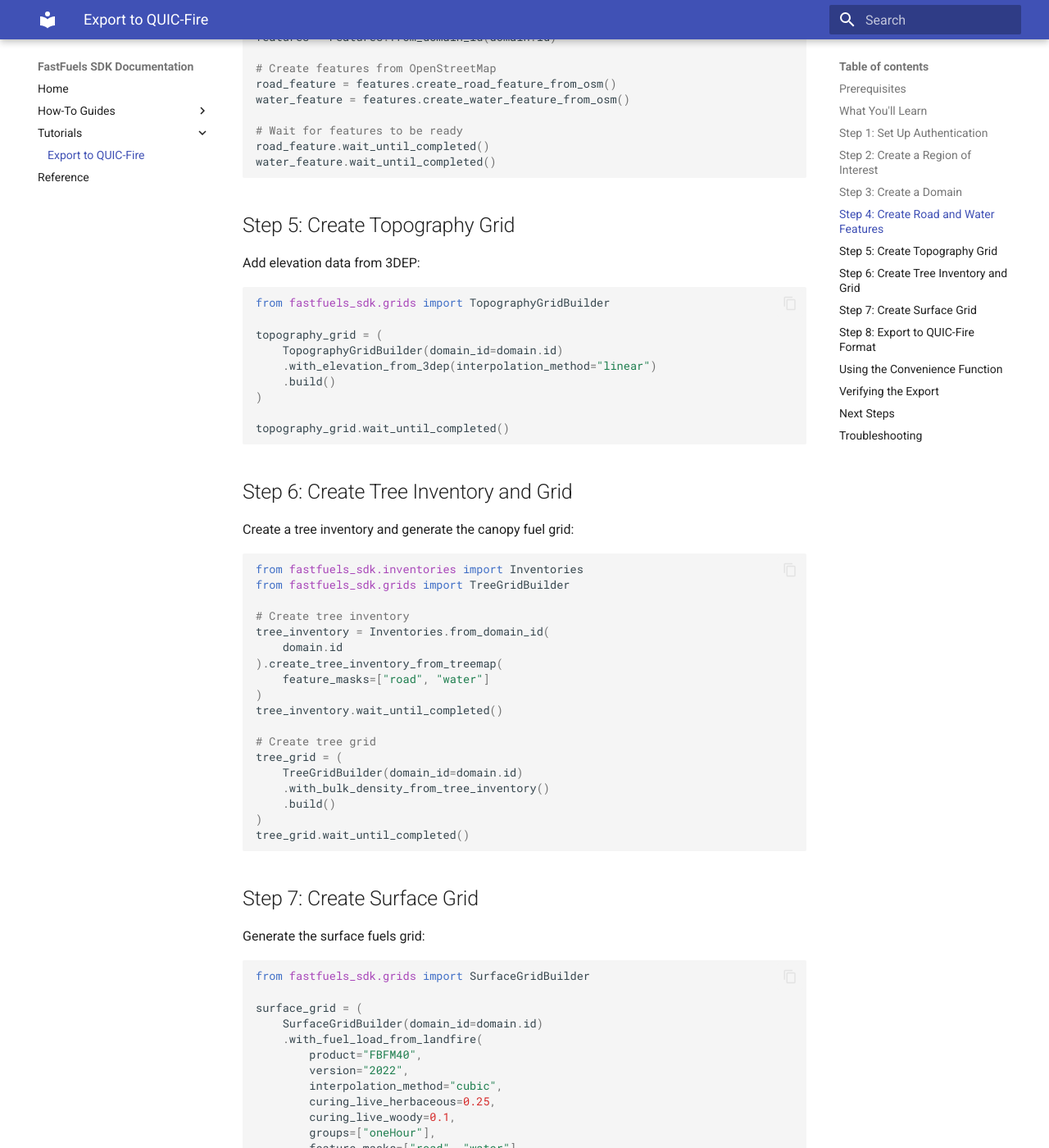
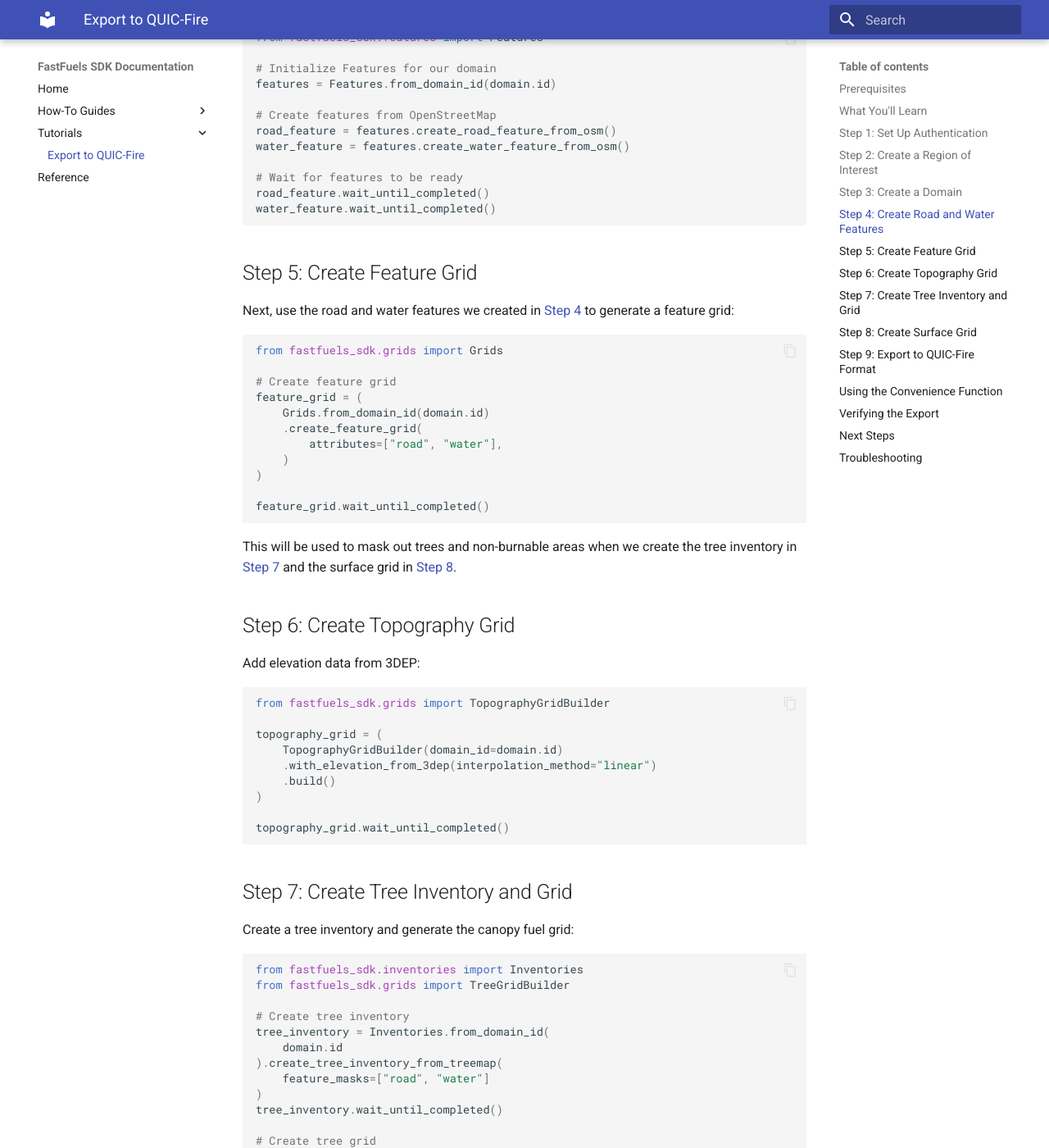
Before and after one commit to silvxlabs/fastfuels-sdk-python, an MkDocs documentation site: the page built from docs/tutorials/export_to_quicfire.md, in a window 1280 px wide and 1400 px high, scrolled down 1906 px. Shown: the whole window at 82% size. Built offline with MkDocs 1.6.1 and Material for MkDocs 9.7.7, drawn with Linux system fonts in a browser that asks for light colours; some of the changed text lies outside the part shown.

Commit message:
add feature grid step to quicfire export tutorial

````diff
--- a/docs/tutorials/export_to_quicfire.md
+++ b/docs/tutorials/export_to_quicfire.md
@@ -1,3 +1,5 @@
+from grids.test_feature_grid import feature_grid_fixture
+
 # Tutorial: Create and Export QUIC-Fire Inputs with FastFuels SDK
 
 In this tutorial, you'll learn how to use the FastFuels SDK to create QUIC-Fire input files for a region of interest. We'll walk through each step of the process, from authentication to final export.
@@ -92,7 +94,28 @@
 water_feature.wait_until_completed()
 ```
 
-## Step 5: Create Topography Grid
+## Step 5: Create Feature Grid
+
+Next, use the road and water features we created in [Step 4](#step-4-create-road-and-water-features) to generate a feature grid:
+
+```python
+from fastfuels_sdk.grids import Grids
+
+# Create feature grid
+feature_grid = (
+    Grids.from_domain_id(domain.id)
+    .create_feature_grid(
+        attributes=["road", "water"],
+    )
+)
+
+feature_grid.wait_until_completed()
+
+```
+
+This will be used to mask out trees and non-burnable areas when we create the tree inventory in [Step 7](#step-7-create-tree-inventory-and-grid) and the surface grid in [Step 8](#step-8-create-surface-grid).
+
+## Step 6: Create Topography Grid
 
 Add elevation data from 3DEP:
 
@@ -108,7 +131,7 @@
 topography_grid.wait_until_completed()
 ```
 
-## Step 6: Create Tree Inventory and Grid
+## Step 7: Create Tree Inventory and Grid
 
 Create a tree inventory and generate the canopy fuel grid:
 
@@ -133,7 +156,7 @@
 tree_grid.wait_until_completed()
 ```
 
-## Step 7: Create Surface Grid
+## Step 8: Create Surface Grid
 
 Generate the surface fuels grid:
 
@@ -168,7 +191,7 @@
 surface_grid.wait_until_completed()
 ```
 
-## Step 8: Export to QUIC-Fire Format
+## Step 9: Export to QUIC-Fire Format
 
 Create and download the QUIC-Fire export:
 
````
